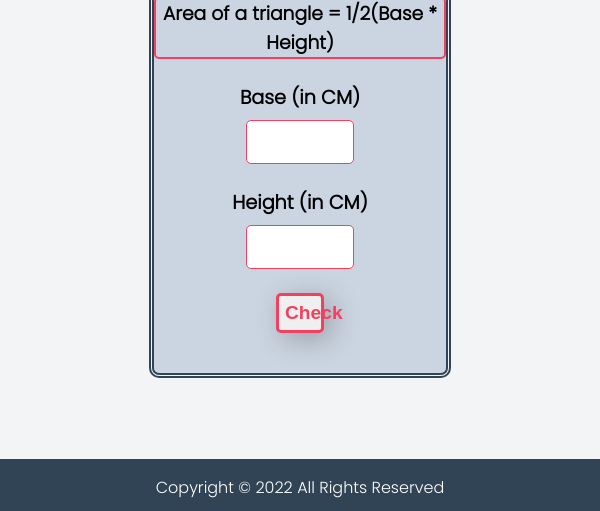
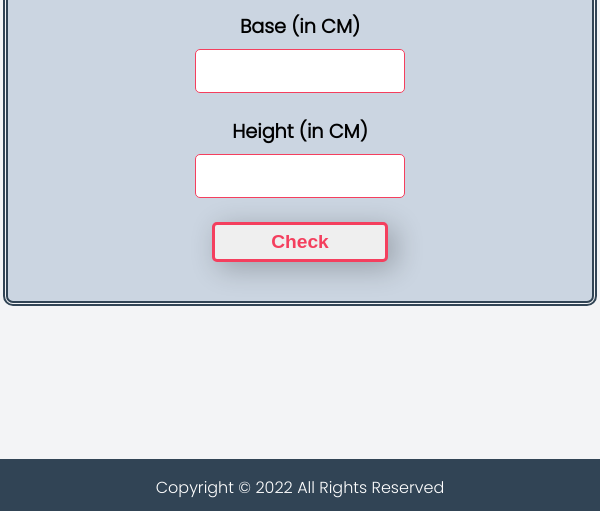
Before and after one commit to SamyakKhairnar/NeoG-Camp-Level-Zero-Mark-12, a plain HTML site: page area.html in a window 600 px wide. Shown: the part 261-772 px from the top of the page. Drawn offline with Linux system fonts and the light colour scheme.

Commit message:
Added Responsiveness

```diff
--- a/area.html
+++ b/area.html
@@ -4,7 +4,7 @@
     <meta charset="UTF-8">
     <meta http-equiv="X-UA-Compatible" content="IE=edge">
     <meta name="viewport" content="width=device-width, initial-scale=1.0">
-    <title>Document</title>
+    <title>Area of Triangle</title>
     <link rel="stylesheet" href="/style.css">
     <script src="https://kit.fontawesome.com/441a130e90.js" crossorigin="anonymous"></script>
 </head>
--- a/style.css
+++ b/style.css
@@ -217,8 +217,11 @@ h2{
     margin-bottom: 10rem;
 }
 
-@media only screen and (min-width: 600px) {
+@media only screen and (max-width: 650px) {
 	.process {
-		width: 50%;
+		width: 100%;
 	}
+    .button-primary{
+        width: 30%;
+    }
 }
```
Also changed, not shown: hypotenuse.html (+1 -1 lines), quiz.html (+1 -1 lines).
